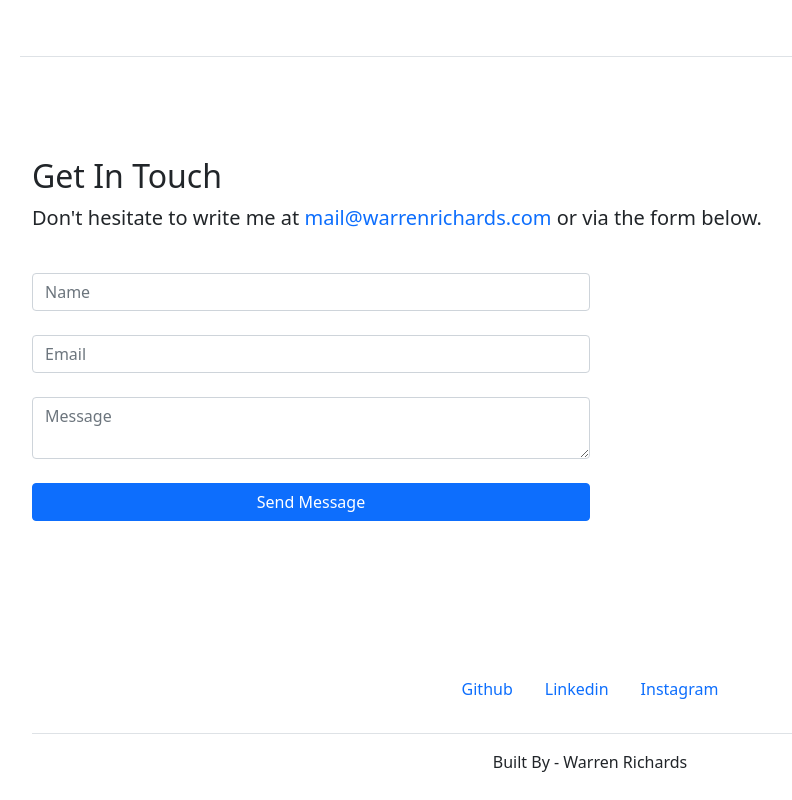
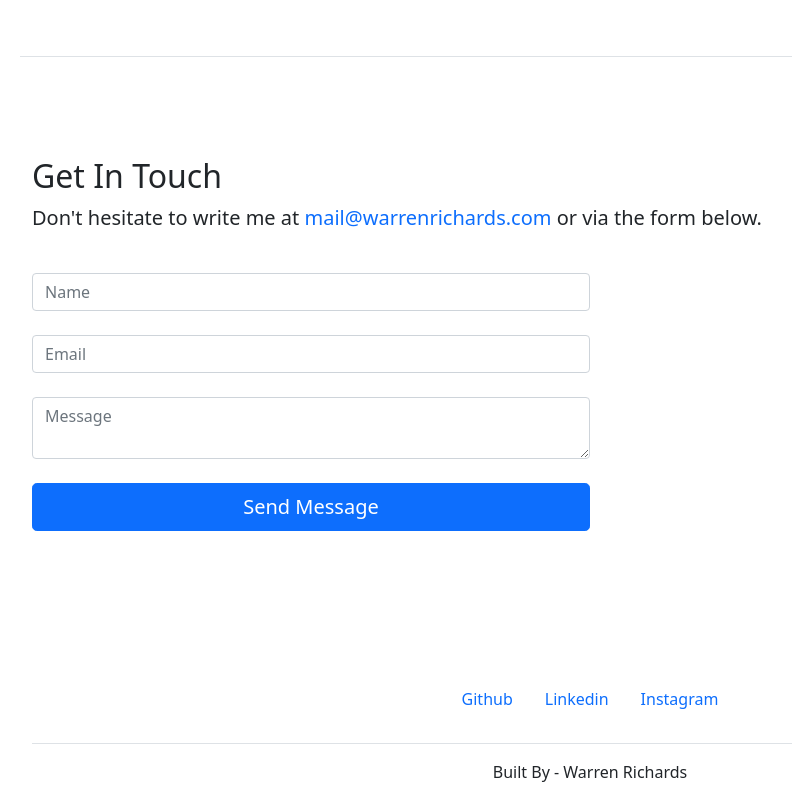
Before and after one commit to wjrichards/portfolio, a plain HTML site: page index.html in a window 1280 px wide. Shown: the part 2281-3081 px from the top of the page, without its empty margins (50-842 px from the left). Drawn offline with Linux system fonts and the light colour scheme.

Commit message:
Update index.html

```diff
--- a/index.html
+++ b/index.html
@@ -100,7 +100,7 @@ Welcome to My domain">
                 <form data-bss-recipient="b0a7bf883948f8cbf028c6ad85699273">
                     <div class="mb-4"><input class="form-control" type="text" id="name" name="name" placeholder="Name" required=""></div>
                     <div class="mb-4"><input class="form-control" type="email" id="email" name="email" placeholder="Email" required=""></div>
-                    <div class="mb-4"><textarea class="form-control" id="message" name="message" placeholder="Message" row="6" required="" maxlength="10"></textarea></div><button class="btn btn-primary d-block w-100" type="submit">Send Message</button>
+                    <div class="mb-4"><textarea class="form-control" id="message" name="message" placeholder="Message" row="6" required="" maxlength="10"></textarea></div><button class="btn btn-primary d-block w-100 btn-lg" type="submit">Send Message</button>
                 </form>
             </div>
         </div>
```
